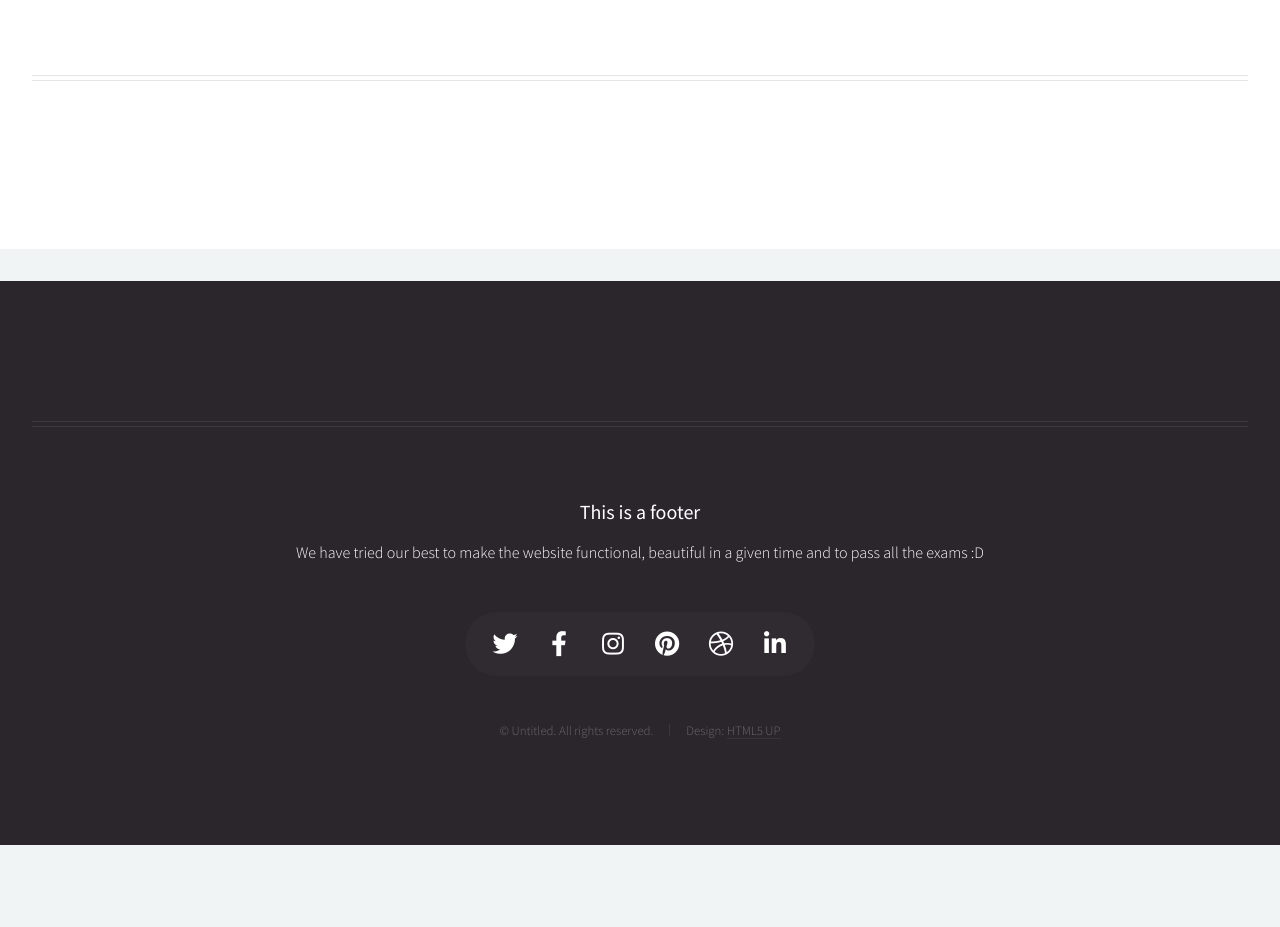
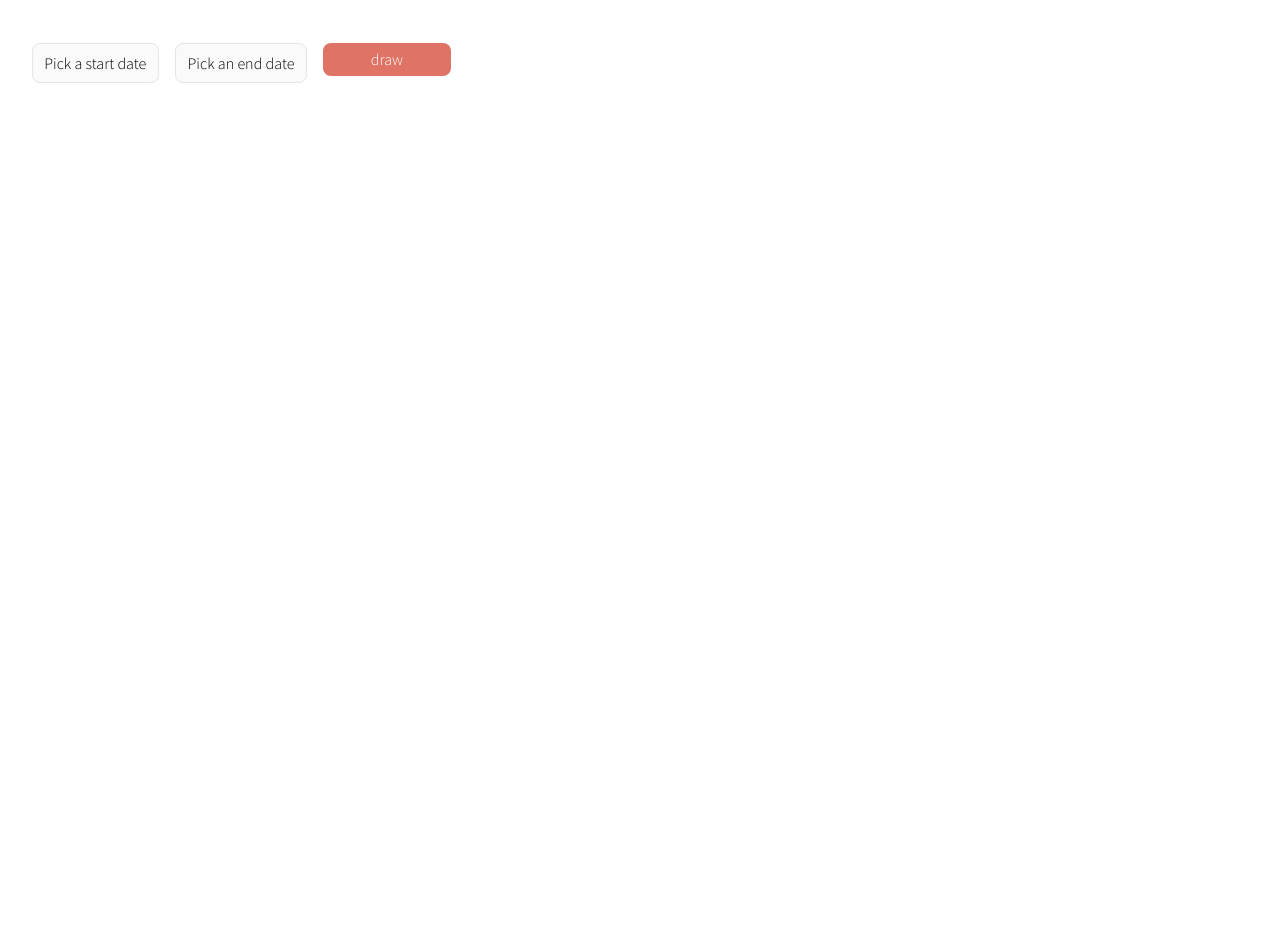
Before and after one commit to qiaw99/DBS_Project, a plain HTML site: page website/main.html in a window 1280 px wide. Shown: the part 1560-2487 px from the top of the page. Before the commit the page ends 2405 px from the top, so only its background shows below. Drawn offline with nearby package versions, Linux system fonts and the light colour scheme.

Commit message:
add interval drawing

```diff
--- a/website/assets/css/main.css
+++ b/website/assets/css/main.css
@@ -1,4 +1,4 @@
-#cases {
+#cases, #intervalCases {
     float: left;
     margin-right: 100px;
 }
--- a/website/assets/js/main.js
+++ b/website/assets/js/main.js
@@ -108,11 +108,11 @@ $(document).ready(function () {
         Object.keys(unsortedDailyCases).sort().forEach((key) => {
             dailyCases[key] = unsortedDailyCases[key]
         });
-        paintGraph(dailyCases, caseGraph);
-
         Object.keys(unsortedDailyDeath).sort().forEach((key) => {
             dailyDeath[key] = unsortedDailyDeath[key]
         });
+
+        paintGraph(dailyCases, caseGraph);
         paintGraph(dailyDeath, deathGraph);
         updateOptions();
     }
@@ -141,98 +141,6 @@ $(document).ready(function () {
 			},
 			options: {
 				responsive: true
-            },
-            plugins: {
-                zoom: {
-                    // Container for pan options
-                    pan: {
-                        // Boolean to enable panning
-                        enabled: true,
-
-                        // Panning directions. Remove the appropriate direction to disable
-                        // Eg. 'y' would only allow panning in the y direction
-                        // A function that is called as the user is panning and returns the
-                        // available directions can also be used:
-                        //   mode: function({ chart }) {
-                        //     return 'xy';
-                        //   },
-                        mode: 'xy',
-
-                        rangeMin: {
-                            // Format of min pan range depends on scale type
-                            x: null,
-                            y: null
-                        },
-                        rangeMax: {
-                            // Format of max pan range depends on scale type
-                            x: null,
-                            y: null
-                        },
-
-                        // On category scale, factor of pan velocity
-                        speed: 20,
-
-                        // Minimal pan distance required before actually applying pan
-                        threshold: 10,
-
-                        // Function called while the user is panning
-                        onPan: function({chart}) { console.log(`I'm panning!!!`); },
-                        // Function called once panning is completed
-                        onPanComplete: function({chart}) { console.log(`I was panned!!!`); }
-                    },
-
-                    // Container for zoom options
-                    zoom: {
-                        // Boolean to enable zooming
-                        enabled: true,
-
-                        // Enable drag-to-zoom behavior
-                        drag: true,
-
-                        // Drag-to-zoom effect can be customized
-                        // drag: {
-                        // 	 borderColor: 'rgba(225,225,225,0.3)'
-                        // 	 borderWidth: 5,
-                        // 	 backgroundColor: 'rgb(225,225,225)',
-                        // 	 animationDuration: 0
-                        // },
-
-                        // Zooming directions. Remove the appropriate direction to disable
-                        // Eg. 'y' would only allow zooming in the y direction
-                        // A function that is called as the user is zooming and returns the
-                        // available directions can also be used:
-                        //   mode: function({ chart }) {
-                        //     return 'xy';
-                        //   },
-                        mode: 'xy',
-
-                        rangeMin: {
-                            // Format of min zoom range depends on scale type
-                            x: null,
-                            y: null
-                        },
-                        rangeMax: {
-                            // Format of max zoom range depends on scale type
-                            x: null,
-                            y: null
-                        },
-
-                        // Speed of zoom via mouse wheel
-                        // (percentage of zoom on a wheel event)
-                        speed: 0.1,
-
-                        // Minimal zoom distance required before actually applying zoom
-                        threshold: 2,
-
-                        // On category scale, minimal zoom level before actually applying zoom
-                        sensitivity: 3,
-
-                        // Function called while the user is zooming
-                        onZoom: function({chart}) { console.log(`I'm zooming!!!`); },
-                        // Function called once zooming is completed
-                        onZoomComplete: function({chart}) { console.log(`I was zoomed!!!`); }
-                    }
-                }
             }
 
 		});
@@ -245,8 +153,21 @@ $(document).ready(function () {
                     .attr("value", value)
                     .text(value));
         });
+        $.each(dailyCases, function(key, value ) {
+            $('#day')
+                .append($("<option></option>")
+                    .attr("value", key)
+                    .text(key));
+        });
+
         $.each(dailyCases, function( key, value ) {
-            $('#day')
+            $('#startDate')
+                .append($("<option></option>")
+                    .attr("value", key)
+                    .text(key));
+        });
+        $.each(dailyCases, function( key, value ) {
+            $('#endDate')
                 .append($("<option></option>")
                     .attr("value", key)
                     .text(key));
@@ -255,10 +176,44 @@ $(document).ready(function () {
 
     $("#queryForm").submit(function(e) {
         e.preventDefault();
-        handleRequest();
+        updateTable();
     });
 
-    function handleRequest() {
+    $("#graphForm").submit(function(e) {
+        e.preventDefault();
+        drawGraphs();
+    });
+
+    function drawGraphs() {
+        var startDate, endDate, dateList,startIndex, endIndex, newDateList, newDailyCases = {}, newDailyDeath = {};
+        let newCaseGraph = 'intervalCases';
+        let newDeathGraph = 'intervalDeath'
+        startDate = document.getElementById("startDate").value;
+        if (startDate === "") {
+            alert("You did not pick a country! Error");
+            return 0;
+        }
+        else {
+            endDate = document.getElementById("endDate").value;
+            if (endDate === "") {
+                alert("You did not pick a country! Error");
+                return 0;
+            }
+        }
+
+        dateList = Object.keys(dailyCases);
+        startIndex = dateList.findIndex(element => element === startDate);
+        endIndex = dateList.findIndex(element => element === endDate);
+        newDateList = dateList.slice(startIndex, endIndex + 1);
+        $.each(newDateList, function(index, value) {
+            newDailyCases[value] = dailyCases[value];
+            newDailyDeath[value] = dailyDeath[value];
+        });
+        paintGraph(newDailyCases, newCaseGraph);
+        paintGraph(newDailyDeath, newDeathGraph);
+    }
+
+    function updateTable() {
         var countryName, date;
         countryName = document.getElementById("country").value;
         if (countryName === "") {
--- a/website/main.html
+++ b/website/main.html
@@ -78,7 +78,6 @@
 								  </table>
 							</div>
 						</section>
-
 						<section id="graphSection">
 							<header>
 								<h3> Graph
@@ -90,6 +89,24 @@
 							<div>
 
             				</div>
+						</section>
+
+						<section id="pickDates">
+							<div>
+								<form id="graphForm">
+									<select id="startDate" name="startDate">
+										<option value="" disabled selected hidden>Pick a start date</option>
+									</select>
+									<select id="endDate" name="endDate">
+										<option value="" disabled selected hidden>Pick an end date</option>
+									</select>
+									<input type = "submit" value="draw">
+								</form>
+							</div>
+						</section>
+						<section id="newGraphs">
+								<canvas width="600" height="400" id="intervalCases" style = "max-width : 600px; max-height: 400px"></canvas>
+								<canvas width="600" height="400" id="intervalDeath" style = "max-width : 600px; max-height: 400px"></canvas>
 						</section>
 					</article>
 					<hr />
```
